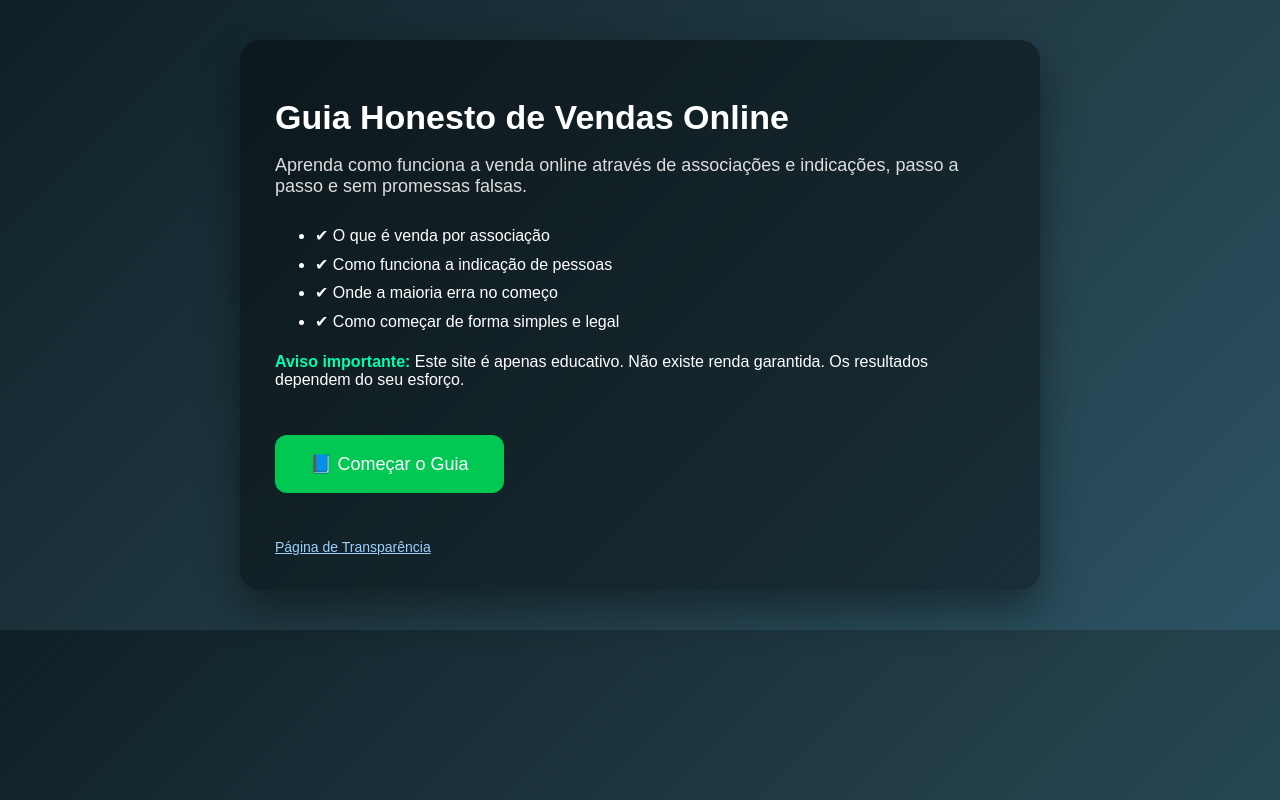
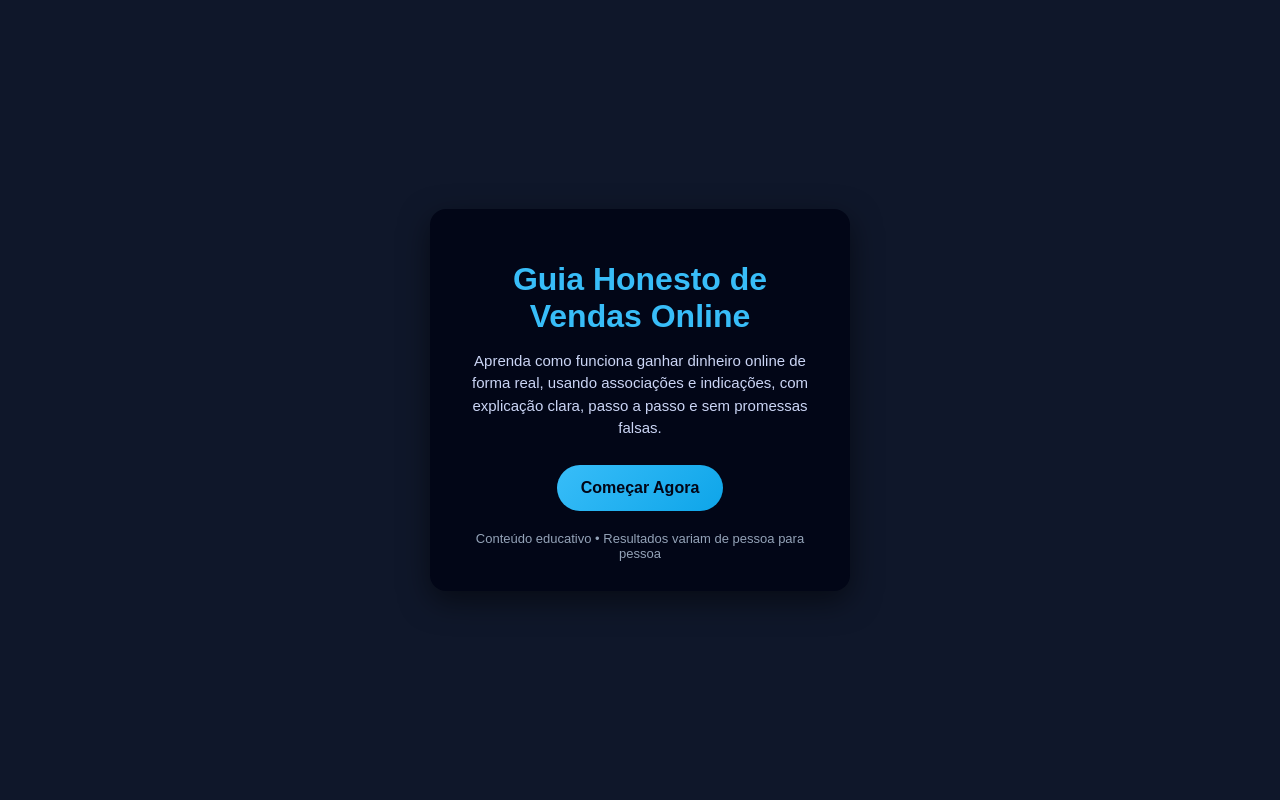
Before and after one commit to saory2025/meu-site, a plain HTML site: page index.html in a window 1280 px wide. Drawn offline with Linux system fonts and the light colour scheme.

Commit message:
Update index.html

```diff
--- a/index.html
+++ b/index.html
@@ -3,110 +3,93 @@
 <head>
   <meta charset="UTF-8">
   <title>Guia Honesto de Vendas Online</title>
+
+  <!-- Google Search Console -->
+  <meta name="google-site-verification"
+        content="9eQA5d0DtRDk2T_sAI4u-KKhZ9fwXaUiwsLqCdwHK64" />
+
   <meta name="viewport" content="width=device-width, initial-scale=1.0">
 
   <style>
     body {
       margin: 0;
+      padding: 0;
+      background: #0f172a;
       font-family: Arial, sans-serif;
-  background: linear-gradient(135deg, #0f2027, #203a43, #2c5364);
-  color: white;
+      color: #e5e7eb;
+      display: flex;
+      justify-content: center;
+      align-items: center;
+      min-height: 100vh;
     }
 
     .container {
-  max-width: 800px;
-  margin: auto;
-  padding: 40px 20px;
+      max-width: 420px;
+      padding: 30px;
     }
 
     .card {
-  background: rgba(0,0,0,0.4);
-  padding: 35px;
-  border-radius: 20px;
-  box-shadow: 0 20px 40px rgba(0,0,0,0.4);
+      background: #020617;
+      border-radius: 16px;
+      padding: 30px;
+      box-shadow: 0 10px 30px rgba(0,0,0,0.5);
+      text-align: center;
     }
 
     h1 {
-  font-size: 34px;
-  margin-bottom: 10px;
+      color: #38bdf8;
+      margin-bottom: 15px;
     }
 
     .subtitle {
-  font-size: 18px;
-  color: #ddd;
+      font-size: 15px;
+      line-height: 1.5;
       margin-bottom: 25px;
+      color: #cbd5f5;
     }
 
-ul {
-  text-align: left;
-  line-height: 1.8;
-}
-
-.highlight {
-  color: #00ffae;
+    .btn {
+      display: inline-block;
+      padding: 14px 24px;
+      background: linear-gradient(135deg, #38bdf8, #0ea5e9);
+      color: #020617;
       font-weight: bold;
-}
-
-button {
-  margin-top: 30px;
-  padding: 18px 35px;
-  font-size: 18px;
-  background: #00c853;
-  color: white;
-  border: none;
-  border-radius: 12px;
-  cursor: pointer;
+      border-radius: 30px;
+      text-decoration: none;
       transition: transform 0.2s, box-shadow 0.2s;
     }
 
-button:hover {
-  transform: translateY(-2px);
-  box-shadow: 0 10px 20px rgba(0,0,0,0.4);
+    .btn:hover {
+      transform: scale(1.05);
+      box-shadow: 0 0 20px rgba(56,189,248,0.6);
     }
 
     .footer {
-  margin-top: 30px;
-  font-size: 14px;
-  color: #ccc;
+      margin-top: 20px;
+      font-size: 13px;
+      color: #94a3b8;
     }
-a { color: #9ad0ff; }
   </style>
-<head>
-  <meta charset="UTF-8">
-  <title>Meu Site</title>
-
-  <meta name="google-site-verification" content="9eQA5d0DtRDk2T_sAI4u-KKhZ9fwXaUiwsLqCdwHK64" />
 </head>
 
 <body>
   <div class="container">
     <div class="card">
       <h1>Guia Honesto de Vendas Online</h1>
+
       <p class="subtitle">
-      Aprenda como funciona a venda online através de associações
-      e indicações, passo a passo e sem promessas falsas.
+        Aprenda como funciona ganhar dinheiro online de forma real,
+        usando associações e indicações, com explicação clara,
+        passo a passo e sem promessas falsas.
       </p>
 
-    <ul>
-      <li>✔ O que é venda por associação</li>
-      <li>✔ Como funciona a indicação de pessoas</li>
-      <li>✔ Onde a maioria erra no começo</li>
-      <li>✔ Como começar de forma simples e legal</li>
-    </ul>
-
-    <p>
-      <span class="highlight">Aviso importante:</span>
-      Este site é apenas educativo. Não existe renda garantida.
-      Os resultados dependem do seu esforço.
-    </p>
-
-    <a href="guia.html">
-      <button>📘 Começar o Guia</button>
+      <!-- SEU LINK -->
+      <a class="btn" href="https://saory2025.github.io/meu-site/" target="_blank">
+        Começar Agora
       </a>
 
       <div class="footer">
-      <br>
-      <a href="transparencia.html">Página de Transparência</a>
+        Conteúdo educativo • Resultados variam de pessoa para pessoa
       </div>
     </div>
   </div>
```
Lines whose indentation alone changed are shown as unchanged.
